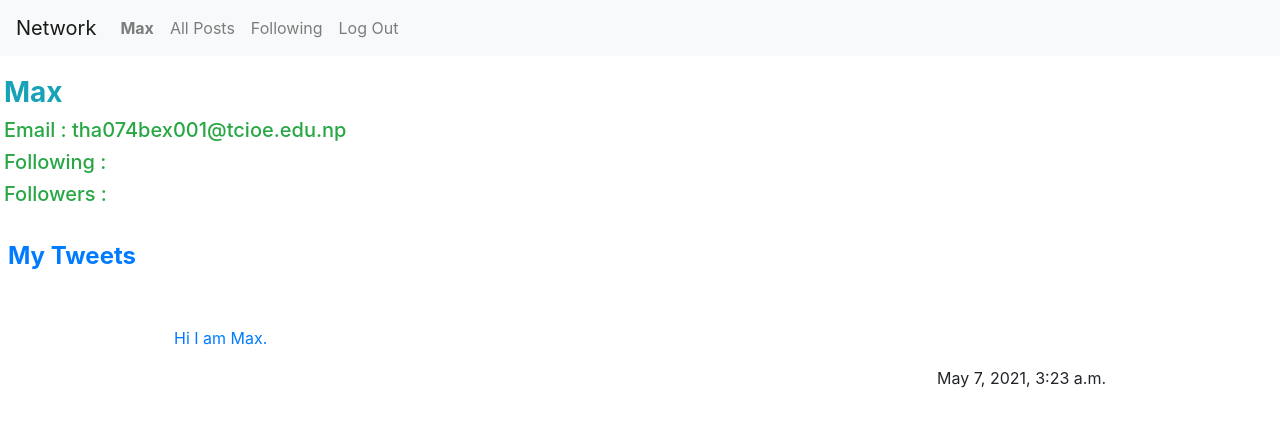
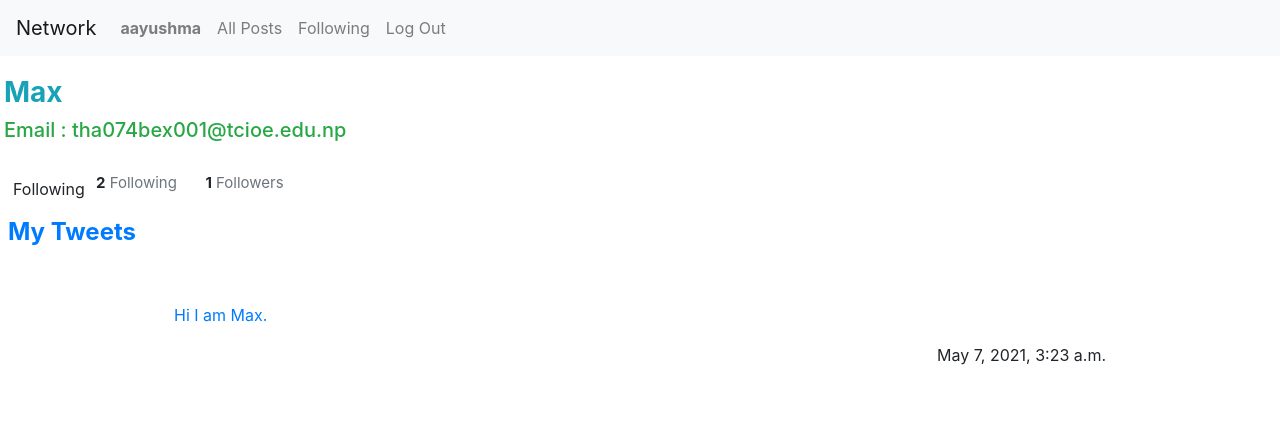
Before and after one commit to Ayushma00/django-social-network-app, a Django app: a page that uses network/templates/network/layout.html in a window 1280 px wide. Shown: the top 427 px of the page. Run offline with Django 3.2, Linux system fonts and the light colour scheme; a user stored in the database is signed in; data comes from the database, SQL or seed files in the repository; both versions use the stored data as it was after the commit; some libraries are stand-ins or nearby versions.

Commit message:
Follow/Following

```diff
--- a/network/models.py
+++ b/network/models.py
@@ -10,13 +10,6 @@
     body = models.TextField(blank=True)
     timestamp = models.DateTimeField(auto_now_add=True)
     love = models.ManyToManyField(User,related_name="love")
-
-# class Profile(models.Model):
-#     following=models.ManyToManyField(User,related_name="following")
-#     follower=models.ManyToManyField(User,related_name="follower")
-#
-
-
     def serialize(self,current_user):
         if current_user in self.love.all():
                 flag="Yes"
@@ -24,8 +17,11 @@
             flag="No"
         if current_user != self.user:
             edit="No"
+
         else:
             edit="Yes"
+
+
         return {
             "id": self.id,
             "user": self.user.username,
@@ -33,6 +29,9 @@
             "timestamp": self.timestamp.strftime("%A | %I:%M %p | %d %B, %Y"),
             "love": self.love.count(),
             "flag":flag,
-            "edit":edit
-            # "comment": self.comment
+            "edit":edit,# "comment": self.comment
         }
+class Followers(models.Model):
+
+    follower=models.ForeignKey(User, on_delete=models.CASCADE,related_name="following")
+    user=models.ForeignKey(User, on_delete=models.CASCADE,related_name="followers")
--- /dev/null
+++ b/network/static/network/profile.js
@@ -0,0 +1,16 @@
+document.addEventListener('DOMContentLoaded', function() {
+
+  let unfollowBtn = document.querySelector('#unfollowBtn')
+      if (unfollowBtn !== null) {
+          unfollowBtn.onmouseover = function () {
+              unfollowBtn.value = "Unfollow"
+              unfollowBtn.className = "btn following-btn"
+              unfollowBtn.style.backgroundColor = "pink"
+          }
+          unfollowBtn.onmouseout = function () {
+              unfollowBtn.value = "Following"
+              unfollowBtn.className = "btn following-btn"
+              unfollowBtn.style.backgroundColor = "blue"
+          }
+      }
+});
--- a/network/templates/network/layout.html
+++ b/network/templates/network/layout.html
@@ -27,7 +27,7 @@
                 </li>
                 {% if user.is_authenticated %}
                     <li class="nav-item">
-                        <a class="nav-link" href="#">Following</a>
+                        <a class="nav-link" href="{%url 'following' %}">Following</a>
                     </li>
                     <li class="nav-item">
                         <a class="nav-link" href="{% url 'logout' %}">Log Out</a>
--- a/network/templates/network/profile.html
+++ b/network/templates/network/profile.html
@@ -1,15 +1,28 @@
 {% extends "network/layout.html" %}
-
+{% load static %}
 
 
 {% block body %}
 <div class="mx-auto w-80 p-1 m-3">
-  <h3 class="text-info text-capitalize"><strong>{{user}}</strong></h3>
-  <h5 class="text-success"> Email : {{user.email}}</h5>
-  <h5 class="text-success"> Following :</h5>
-  <h5 class="text-success"> Followers :</h5>
+<h3 class="text-info text-capitalize"><strong>{{puser.username}}</strong></h3>
+  <h5 class="text-success"> Email : {{puser.email}}</h5>
+</div>
+  {% if followFlag == "Yes"%}
+  <div style="float: left; z-index: 20">
+     <form action="{% url 'profile' puser.username %}" method="POST">
+        {% csrf_token %}
+    {% if following_profile %}
+    <input type="submit" value="Following" name="unfollow_btn" class="btn following-btn" id="unfollowBtn" style="width: 96px">
+    {% else %}
+    <input type="submit" value="Follow" name="follow_btn" class="btn follow-btn">
+{%endif%}
+</form>
+</div>
+{%endif%}
+<span style="margin-right: 1.5rem; font-size: 15px"><strong>{{ puser.following.count }}</strong> <span class="text-muted">Following</span></span>
+    <span style="font-size: 15px"><strong>{{ puser.followers.count }}</strong> <span class="text-muted">Followers</span></span>
 
-</div>
+
 
 <div class="mx-auto w-80 p-2 mt-3">
   <h4 class="text-primary"><strong>My Tweets</strong> </h4>
@@ -26,3 +39,7 @@
 </div>
 
 {% endblock %}
+{% block script %}
+  <script src="{% static 'network/profile.js' %}">  </script>
+  <script src="https://code.jquery.com/jquery-3.5.1.min.js"></script>
+{% endblock %}
--- a/network/urls.py
+++ b/network/urls.py
@@ -12,5 +12,6 @@
     path("tweets_api", views.tweet_api, name="tweet_api"),
     path("like_unlike", views.like_post, name="like_post"),
     path("edit_post",views.edit_post,name="edit_post"),
-    path("user/<str:username>",views.profile,name="profile")
+    path("user/<str:username>",views.profile,name="profile"),
+    path("following", views.following, name="following"),
 ]
--- a/network/views.py
+++ b/network/views.py
@@ -7,7 +7,7 @@
 import json
 from django.views.decorators.csrf import csrf_exempt
 from django.contrib.auth.decorators import login_required
-from .models import User,Tweet
+from .models import User,Tweet, Followers
 
 
 def index(request):
@@ -71,14 +71,52 @@
     tweet.save()
     print("ok")
     return JsonResponse({"body":tweet.body })
+def following(request):
+    return None
+#     if not request.user.is_authenticated:
+#         return HttpResponseRedirect(reverse("login"))
+#     user = User.objects.get(id=request.user.id)
+#     followed_users = [followRelation.user for followRelation in user.following.all()]
+#     return render(request, "network/profile.html", {
+#         "followed_users": followed_users
+#     })
+
 
 @login_required
 def profile(request,username):
     print(username)
-    user=User.objects.get(username=username)
-    tweets=user.tweets.order_by("-timestamp").all()
-    return render(request,"network/profile.html",{"user":user,"tweets":tweets})
+    user_p=User.objects.get(username=username)
+    if request.method == "POST":
+        if not request.user.is_authenticated:
+            return HttpResponseRedirect(reverse('login'))
 
+        if "unfollow_btn" in request.POST:
+            Followers.objects.get(user=user_p, follower=request.user).delete()
+        elif "follow_btn" in request.POST:
+            Followers.objects.create(user=user_p, follower=request.user)
+        else:
+            print("Error: wrong input name")
+        return HttpResponseRedirect(reverse("profile", args=(username, )))
+
+    curr_user_follows_this_profile = False
+    if request.user.is_authenticated:
+        curr_user_follows_this_profile = request.user.following.filter(user=user_p.id).exists()
+    print(curr_user_follows_this_profile)
+    tweets=user_p.tweets.order_by("-timestamp").all()
+    if request.user==user_p:
+        followFlag="No"
+    else:
+        followFlag="Yes"
+    return render(request,"network/profile.html",
+    {"puser":user_p,
+    "tweets":tweets,
+    "followFlag":followFlag,
+    "following_profile": curr_user_follows_this_profile})
+
+@csrf_exempt
+@login_required
+def follow(request):
+    return None
 
 
 def login_view(request):
```
Also changed, not shown: db.sqlite3, network/migrations/0004_followers.py (added), network/templates/network/following.html (added).
